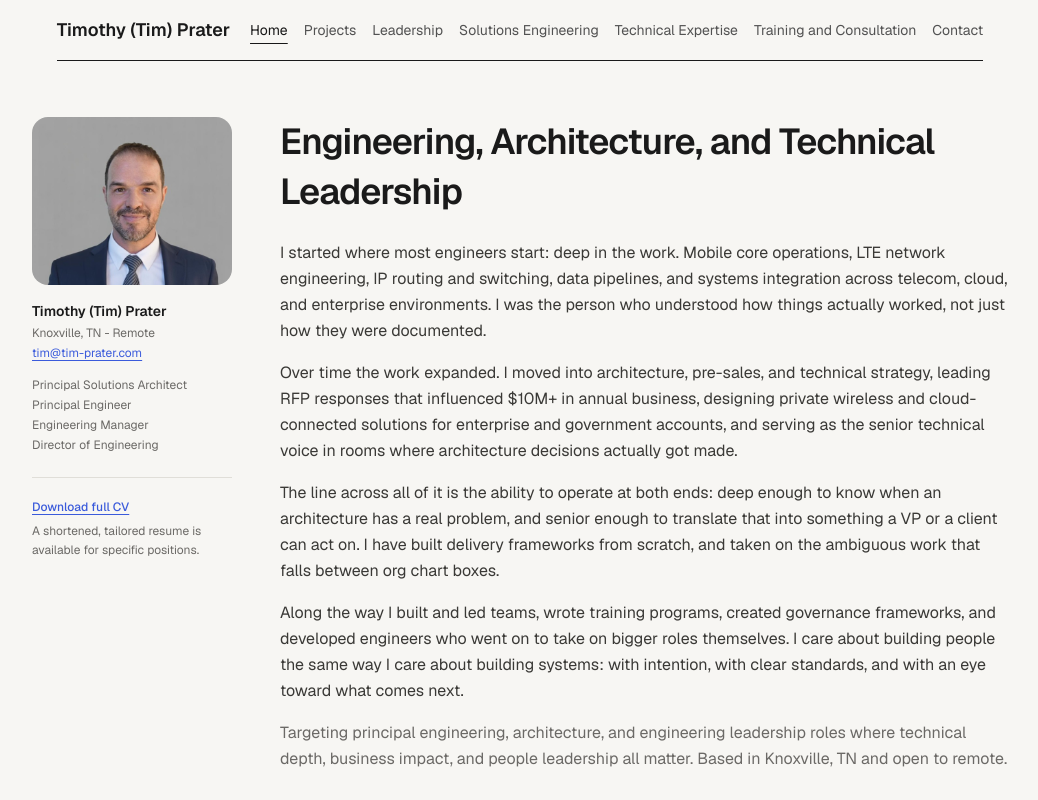
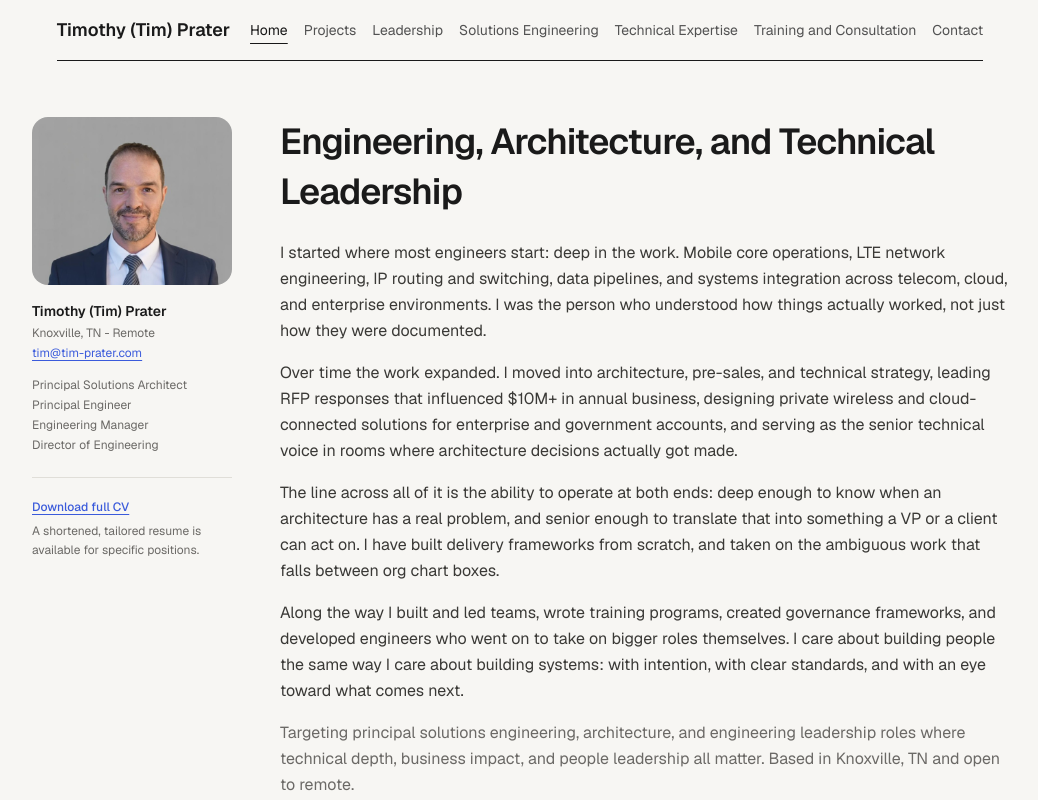
Before and after one commit to Pratert/Tim-Portfolio, a Next.js app: page / in a window 1280 px wide. Shown: the top 800 px of the page, without its empty margins (120-1158 px from the left). Built offline with nearby package versions, Linux system fonts and the light colour scheme.

Commit message:
corrected home page stats

```diff
--- a/app/page.tsx
+++ b/app/page.tsx
@@ -95,7 +95,7 @@ export default function Home() {
               intention, with clear standards, and with an eye toward what comes next.
             </p>
             <p style={{ color: "var(--text-muted)" }}>
-              Targeting principal engineering, architecture, and engineering leadership roles
+              Targeting principal solutions engineering, architecture, and engineering leadership roles
               where technical depth, business impact, and people leadership all matter. Based
               in Knoxville, TN and open to remote.
             </p>
```
